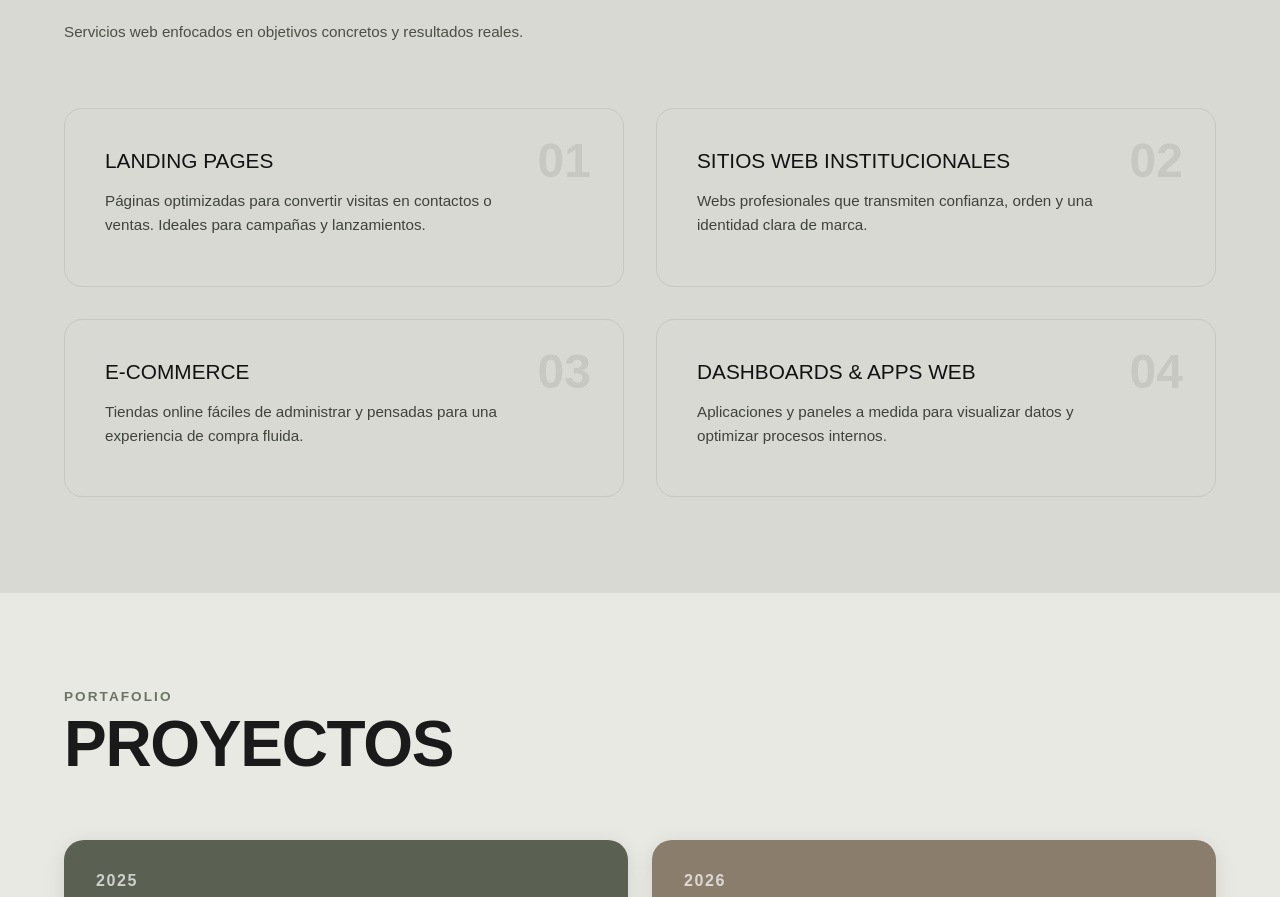
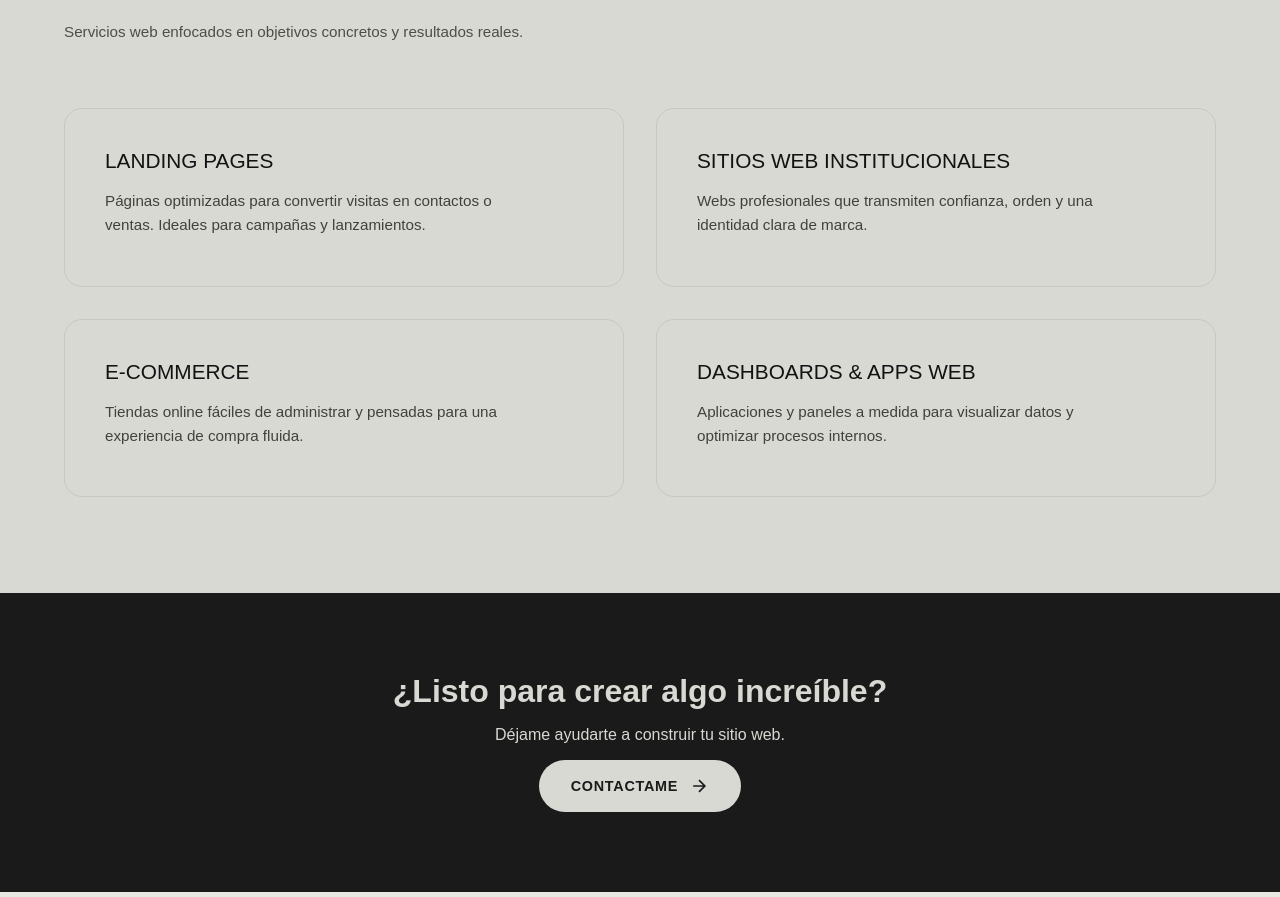
Before and after one commit to MateoH15/mateo-website, a React (Vite) app: page / in a window 1280 px wide. Shown: the part 1900-2797 px from the top of the page. Built offline with nearby package versions, Linux system fonts and the light colour scheme.

Commit message:
cta added

```diff
--- a/src/App.jsx
+++ b/src/App.jsx
@@ -1,10 +1,11 @@
 import Header from "./components/Header";
 import Hero from "./components/Hero";
 import Process from "./components/Process";
+import Services from "./components/Services";
+import CTA from "./components/CTA";
 import Projects from "./components/Projects";
 import Contact from "./components/Contact";
 import Footer from "./components/Footer";
-import Services from "./components/Services";
 import "./styles/index.css";
 
 function App() {
@@ -14,6 +15,7 @@ function App() {
       <Hero />
       <Process />
       <Services />
+      <CTA />
       <Projects />
       <Contact />
       <Footer />
--- /dev/null
+++ b/src/components/CTA.jsx
@@ -0,0 +1,32 @@
+import "../styles/cta.css";
+
+function CTA() {
+  return (
+    <section id="cta" className="cta">
+      <div className="cta-container">
+        <h2 className="cta-title">¿Listo para crear algo increíble?</h2>
+        <p className="cta-subtitle">
+          Déjame ayudarte a construir tu sitio web.
+        </p>
+        <button
+          onClick={() => (window.location.href = "#contact")}
+          className="cta-button"
+        >
+          <span>CONTACTAME</span>
+          <svg
+            width="20"
+            height="20"
+            viewBox="0 0 24 24"
+            fill="none"
+            stroke="currentColor"
+            strokeWidth="2"
+          >
+            <path d="M5 12h14M12 5l7 7-7 7" />
+          </svg>
+        </button>
+      </div>
+    </section>
+  );
+}
+
+export default CTA;
--- a/src/components/Contact.jsx
+++ b/src/components/Contact.jsx
@@ -40,10 +40,18 @@ function Contact() {
             <div className="contact-social">
               <span className="social-label">SÍGUEME</span>
               <div className="social-links">
-                <a href="#" className="social-link">
+                <a
+                  target="_blank"
+                  href="https://www.linkedin.com/in/mateo-herrera-b0b74531b"
+                  className="social-link"
+                >
                   LinkedIn
                 </a>
-                <a href="#" className="social-link">
+                <a
+                  target="_blank"
+                  href="https://www.instagram.com/mateoohe/?hl=es-la%3F%2F"
+                  className="social-link"
+                >
                   Instagram
                 </a>
               </div>
--- a/src/components/Footer.jsx
+++ b/src/components/Footer.jsx
@@ -24,6 +24,9 @@ function Footer() {
                   <a href="#header">Inicio</a>
                 </li>
                 <li>
+                  <a href="#services">Servicios</a>
+                </li>
+                <li>
                   <a href="#projects">Proyectos</a>
                 </li>
                 <li>
@@ -36,10 +39,20 @@ function Footer() {
               <h4 className="footer-column-title">Sígueme</h4>
               <ul className="footer-list">
                 <li>
-                  <a href="#">LinkedIn</a>
+                  <a
+                    target="_blank"
+                    href="https://www.linkedin.com/in/mateo-herrera-b0b74531b"
+                  >
+                    LinkedIn
+                  </a>
                 </li>
                 <li>
-                  <a href="#">Instagram</a>
+                  <a
+                    target="_blank"
+                    href="https://www.instagram.com/mateoohe/?hl=es-la%3F%2F"
+                  >
+                    Instagram
+                  </a>
                 </li>
               </ul>
             </div>
--- a/src/components/Header.jsx
+++ b/src/components/Header.jsx
@@ -49,6 +49,11 @@ function Header() {
               </a>
             </li>
             <li>
+              <a href="#services" onClick={closeMenu}>
+                Servicios
+              </a>
+            </li>
+            <li>
               <a href="#projects" onClick={closeMenu}>
                 Proyectos
               </a>
--- a/src/components/Hero.jsx
+++ b/src/components/Hero.jsx
@@ -6,7 +6,7 @@ function Hero() {
     <main id="hero" className="hero">
       <div className="hero-content">
         <div className="hero-text">
-          <p className="hero-greeting">Hola, soy Mateo,</p>
+          <p className="hero-greeting">Hola, soy Mateo.</p>
           <h1 className="hero-title">
             DESARROLLO
             <br />
--- a/src/components/Services.jsx
+++ b/src/components/Services.jsx
@@ -2,7 +2,7 @@ import "../styles/services.css";
 
 function Services() {
   return (
-    <section className="services">
+    <section id="services" className="services">
       <div className="services-container">
         <header className="services-header">
           <p className="services-eyebrow">SERVICIOS</p>
@@ -17,7 +17,6 @@ function Services() {
 
         <div className="services-grid">
           <article className="service-item">
-            <span className="service-index">01</span>
             <h3>LANDING PAGES</h3>
             <p>
               Páginas optimizadas para convertir visitas en contactos o ventas.
@@ -26,7 +25,6 @@ function Services() {
           </article>
 
           <article className="service-item">
-            <span className="service-index">02</span>
             <h3>SITIOS WEB INSTITUCIONALES</h3>
             <p>
               Webs profesionales que transmiten confianza, orden y una identidad
@@ -35,7 +33,6 @@ function Services() {
           </article>
 
           <article className="service-item">
-            <span className="service-index">03</span>
             <h3>E-COMMERCE</h3>
             <p>
               Tiendas online fáciles de administrar y pensadas para una
@@ -44,7 +41,6 @@ function Services() {
           </article>
 
           <article className="service-item">
-            <span className="service-index">04</span>
             <h3>DASHBOARDS & APPS WEB</h3>
             <p>
               Aplicaciones y paneles a medida para visualizar datos y optimizar
--- /dev/null
+++ b/src/styles/cta.css
@@ -0,0 +1,51 @@
+.cta {
+  background-color: #1a1a1a;
+  padding: 5rem;
+  color: #d8d9d3;
+  position: relative;
+}
+
+.cta-container {
+  max-width: 1400px;
+  margin: 0 auto;
+  display: flex;
+  flex-direction: column;
+  align-items: center;
+  justify-content: center;
+  gap: 1rem;
+}
+
+.cta-title {
+  font-size: 2rem;
+  font-weight: 600;
+}
+
+.cta-button {
+  background-color: #d8d9d3;
+  color: #1a1a1a;
+  border: none;
+  padding: 1rem 2rem;
+  font-size: 0.9rem;
+  font-weight: 600;
+  letter-spacing: 0.05em;
+  border-radius: 50px;
+  cursor: pointer;
+  display: inline-flex;
+  align-items: center;
+  gap: 0.7rem;
+  transition: all 0.3s ease;
+}
+
+.cta-button:hover {
+  background-color: #d8d9d3;
+  transform: translateX(5px);
+  box-shadow: 0 4px 12px rgba(0, 0, 0, 0.15);
+}
+
+.cta-button svg {
+  transition: transform 0.3s ease;
+}
+
+.cta-button:hover svg {
+  transform: translateX(5px);
+}
--- a/src/styles/hero.css
+++ b/src/styles/hero.css
@@ -155,7 +155,7 @@
   }
 
   .hero-title {
-    font-size: 3.2rem;
+    font-size: 5rem;
     line-height: 1.15;
   }
 
@@ -174,11 +174,11 @@
   }
 
   .hero-title {
-    font-size: 2.8rem;
+    font-size: 4rem;
   }
 
   .hero-greeting {
-    font-size: 1.2rem;
+    font-size: 2rem;
   }
 
   .image-circle {
```
